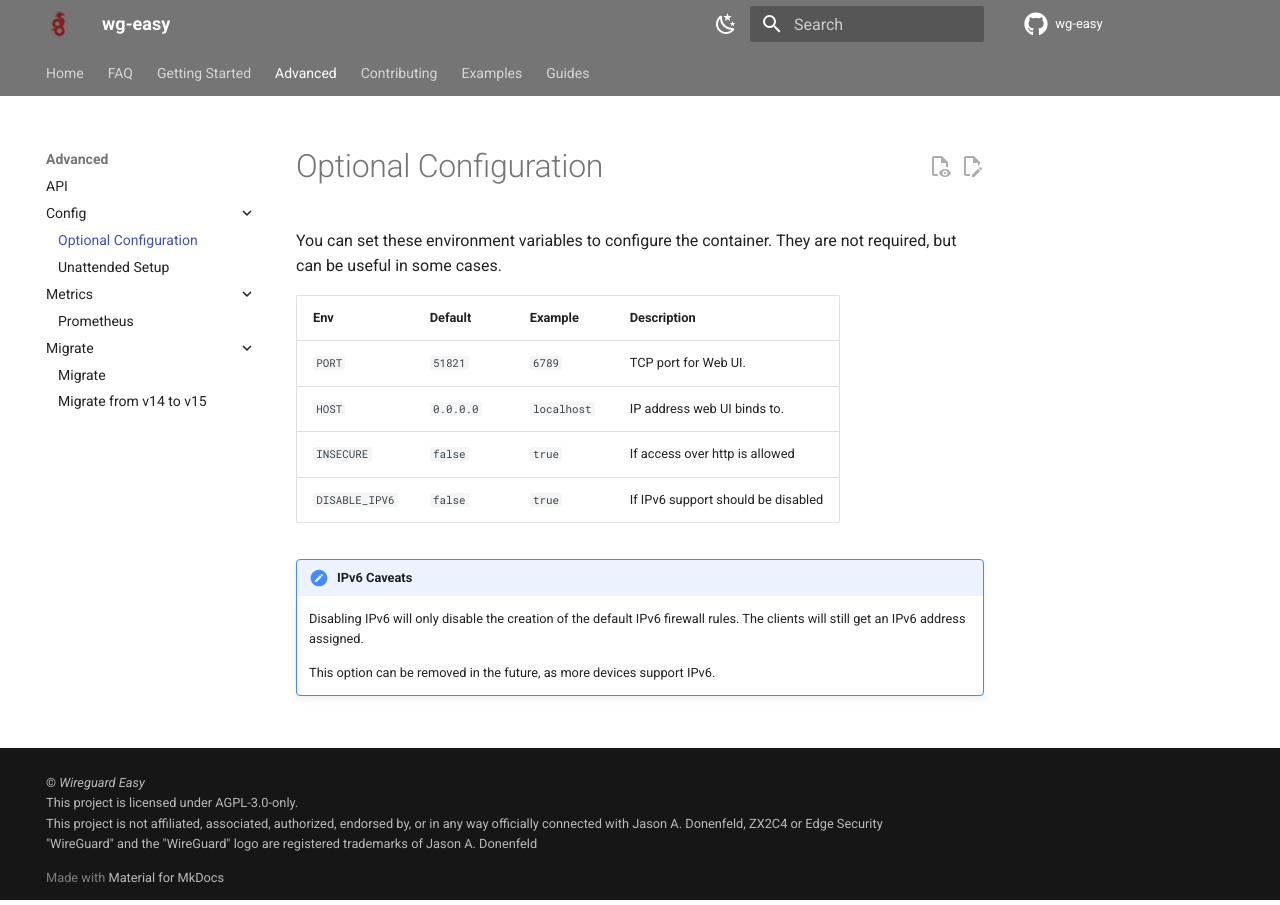
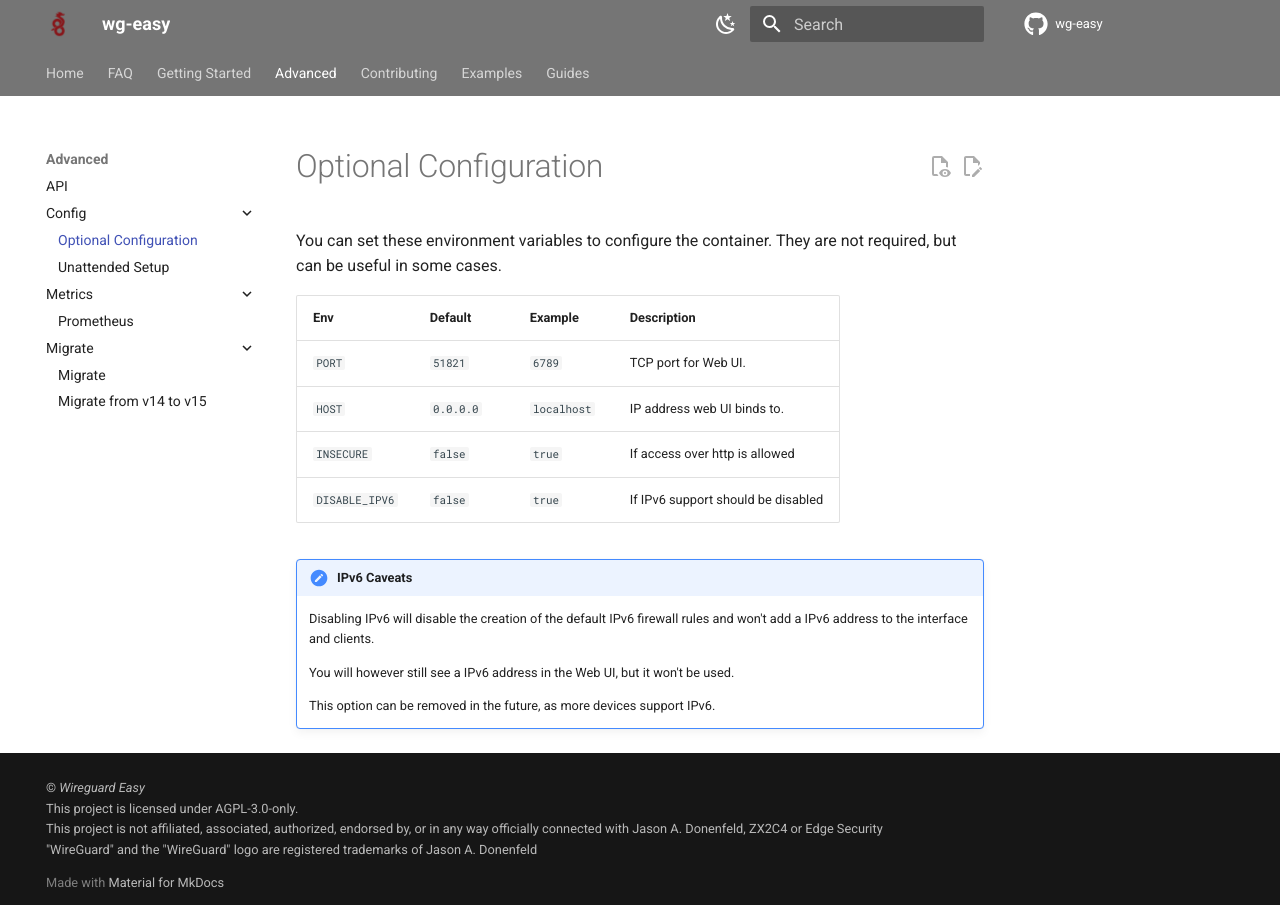
Before and after one commit to wg-easy/wg-easy, an MkDocs documentation site: the page built from docs/content/advanced/config/optional-config.md, in a window 1280 px wide. Built offline with MkDocs 1.6.1 and Material for MkDocs 9.7.7, drawn with Linux system fonts in a browser that asks for light colours; comment, search, counter and statistics services are not loaded; the version menu is left out.

Commit message:
update docs

```diff
--- a/docs/content/advanced/config/optional-config.md
+++ b/docs/content/advanced/config/optional-config.md
@@ -13,7 +13,9 @@
 
 /// note | IPv6 Caveats
 
-Disabling IPv6 will only disable the creation of the default IPv6 firewall rules. The clients will still get an IPv6 address assigned.
+Disabling IPv6 will disable the creation of the default IPv6 firewall rules and won't add a IPv6 address to the interface and clients.
+
+You will however still see a IPv6 address in the Web UI, but it won't be used.
 
 This option can be removed in the future, as more devices support IPv6.
 
```
